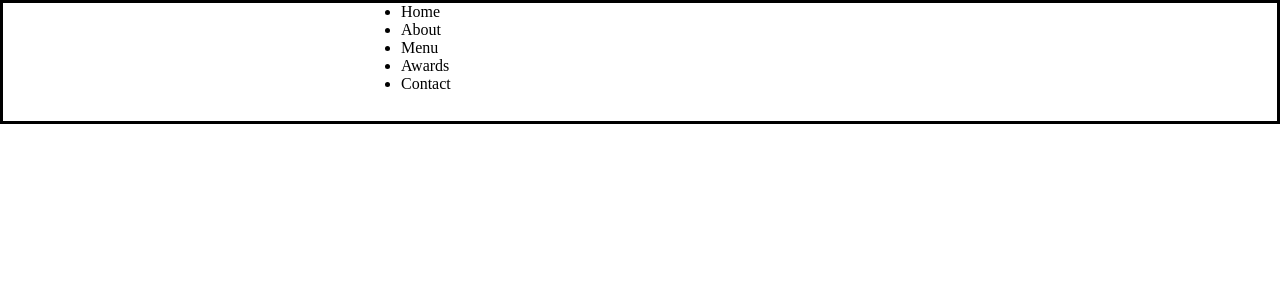
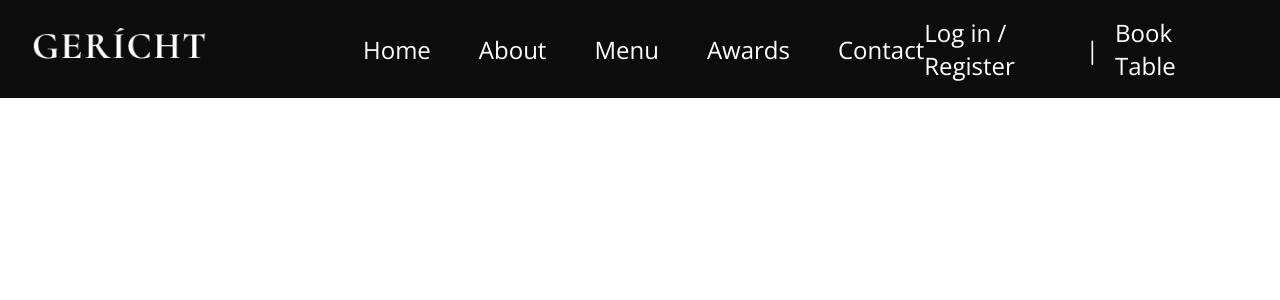
Before and after one commit to Barnyvic/react-restaurant, a React (Create React App) app: page / in a window 1280 px wide. Shown: the top 300 px of the page. Built offline with nearby package versions, Linux system fonts and the light colour scheme; a web font is replaced by a local one.

Commit message:
worked on the navbar

```diff
--- a/src/components/Navbar/Navbar.jsx
+++ b/src/components/Navbar/Navbar.jsx
@@ -27,6 +27,11 @@ function Navbar() {
           <a href="#Contact">Contact</a>
         </li>
       </ul>
+      <div className="login-register">
+        <p>Log in / Register </p>
+        <span>|</span>
+        <p> Book Table</p>
+      </div>
     </nav>
   );
 }
--- a/src/components/Navbar/Navbar.scss
+++ b/src/components/Navbar/Navbar.scss
@@ -1,5 +1,46 @@
+@import "../../variables";
 .app__navbar {
   width: 100%;
   display: flex;
-  border: 3px solid black;
+  cursor: pointer;
+  justify-content: space-between;
+  align-items: center;
+  color: $color-white;
+  background: $color-black;
+  padding: 1rem;
+  font-size: 1.5rem;
+  .app__navbar_logo {
+    background-color: $color-black;
+    img {
+      width: 50%;
+      margin-left: 1rem;
+    }
+  }
+  .app__navbar_links {
+    list-style: none;
+    display: flex;
+    align-items: center;
+    gap: 3rem;
+    justify-content: space-evenly;
+    li {
+      color: $color-white;
+      a:hover {
+        color: $color-grey;
+        transition: ease-in-out;
+      }
+    }
+  }
+  .login-register {
+    display: flex;
+    align-items: center;
+    justify-content: space-evenly;
+    margin-right: 3rem;
+    span {
+      margin: 0 1rem;
+    }
+    p:hover {
+      border-bottom: 2px solid $color-gold;
+      transition: ease-in-out;
+    }
+  }
 }
--- a/src/index.scss
+++ b/src/index.scss
@@ -1,10 +1,11 @@
 @import url("https://fonts.googleapis.com/css2?family=Cormorant+Upright:wght@300;400;500;600;700&family=Open+Sans:wght@300;400;500;600;700&display=swap");
-
+@import "./variables";
 * {
   margin: 0;
   padding: 0;
   box-sizing: border-box;
   scroll-behavior: smooth;
+  font-family: $font-alt;
 }
 
 a {
```
